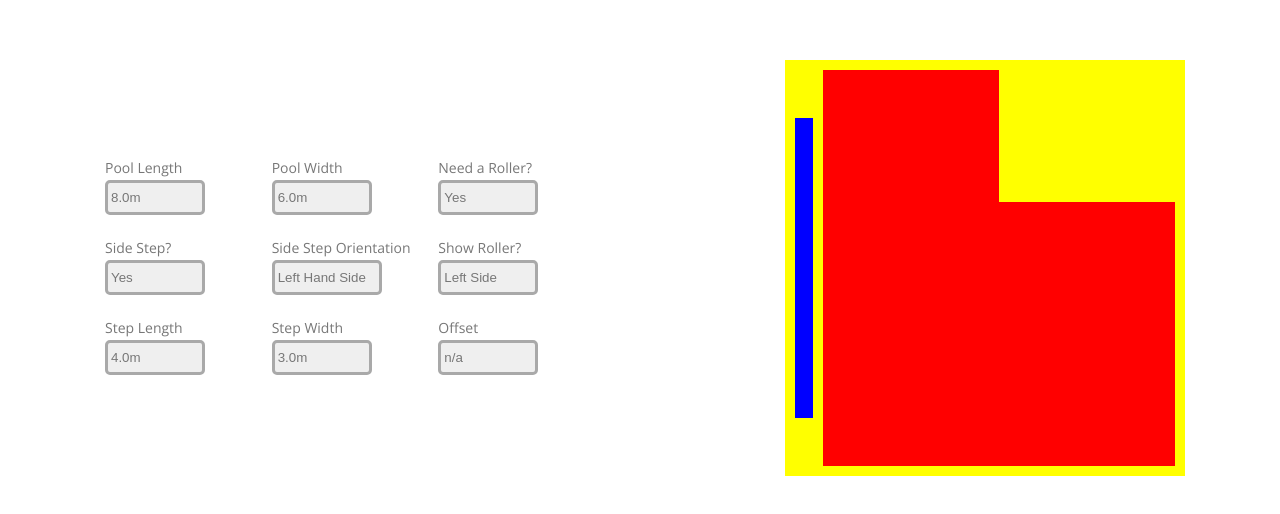
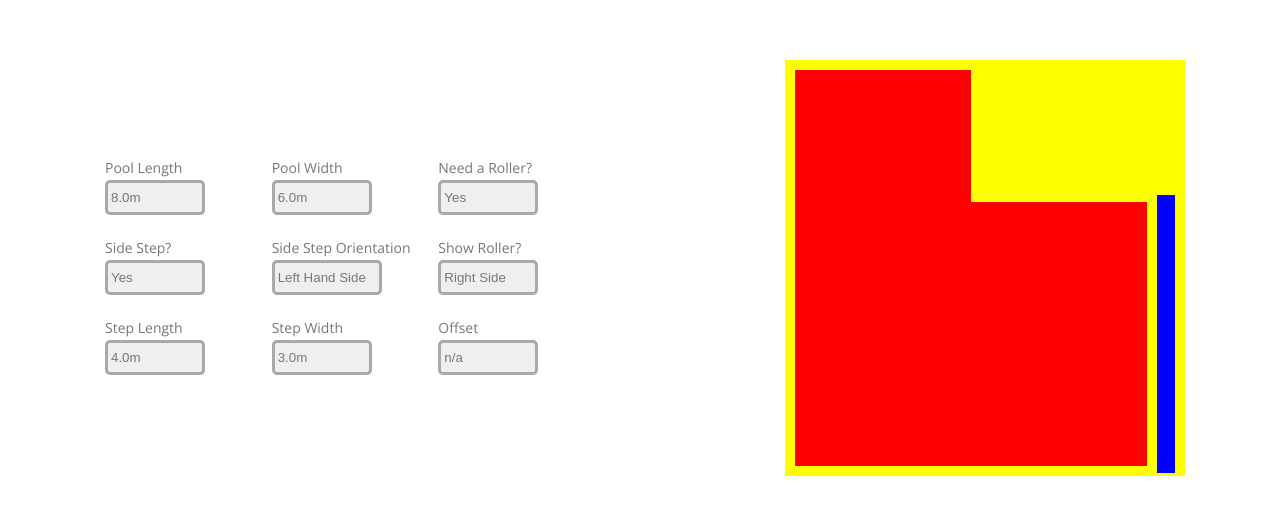
Before and after one commit to zarghamkhandev/Pool-Diagram, a plain HTML site: page index.html in a window 1280 px wide. Shown: the part 132-646 px from the top of the page. Drawn offline with nearby package versions, Linux system fonts and the light colour scheme.

Commit message:
roller functionality added

```diff
--- a/app.js
+++ b/app.js
@@ -81,6 +81,24 @@ const render = () => {
     diagramContainer.style.flexDirection = "row-reverse";
   } else if (rollerVisibility === "right") {
     diagramContainer.style.flexDirection = "row";
+  } else if (rollerVisibility === "hidden") {
+    roller.style.display = "none";
+  }
+  // set height of roller
+  if (
+    (rollerVisibility === "right" && sideStepOrientation !== "right") ||
+    (rollerVisibility === "left" && sideStepOrientation !== "left")
+  ) {
+    roller.style.height = `${(parseInt(poolWidth) + 0.3) * scaleFactor}px`;
+    roller.style.marginBottom = `${-(0.3 * scaleFactor) / 2}px`;
+  } else if (
+    (rollerVisibility === "right" && sideStepOrientation === "right") ||
+    (rollerVisibility === "left" && sideStepOrientation === "left")
+  ) {
+    roller.style.height = `${
+      (parseInt(poolWidth) + parseInt(stepWidth) + 0.3) * scaleFactor
+    }px`;
+    roller.style.marginBottom = `${-(0.3 * scaleFactor) / 2}px`;
   }
 };
 
--- a/index.html
+++ b/index.html
@@ -50,7 +50,7 @@
           <select id="side-step-orientation">
               <option value="none">n/a</option>
               <option value="left" selected>Left Hand Side</option>
-              <option value="right">Right Hand Side</option>
+              <option value="right" >Right Hand Side</option>
               <option value="centre">Centre</option>
             </optgroup>
           </select>
@@ -58,9 +58,9 @@
         <div class="select-option">
           <label for="show-roller">Show Roller?</label>
           <select id="show-roller">
-              <option value="left" selected>Left Side</option>
-              <option value="right">Right Side</option>
-              <option value="centre">Hide Roller</option>
+              <option value="left" >Left Side</option>
+              <option value="right" selected>Right Side</option>
+              <option value="hidden">Hide Roller</option>
             </optgroup>
           </select>
         </div>
--- a/style.scss
+++ b/style.scss
@@ -50,7 +50,7 @@ body {
   display: flex;
   background-color: yellow;
   width: $pool-container;
-  align-items: center;
+  align-items: flex-end;
   padding: 10px 5px 10px 5px;
   #pool-container {
     width: 100%;
@@ -68,7 +68,7 @@ body {
   }
   #roller {
     width: 20px;
-    height: 300px;
+
     background: blue;
     margin: 0 5px 0 5px;
   }
```
Also changed, not shown: style.css, 1 other file.
